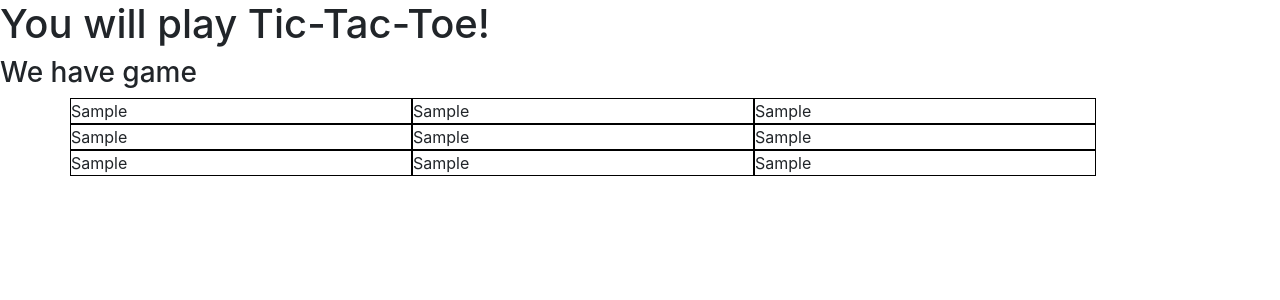
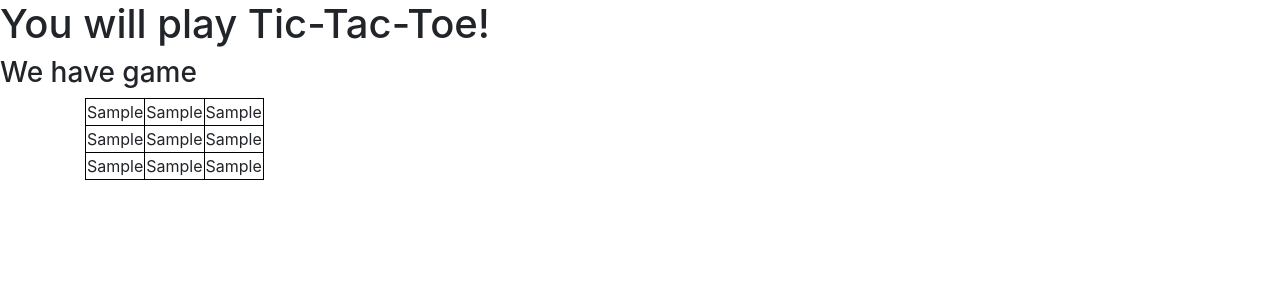
Before and after one commit to TheHorusHawk/Games-Arena, a Django app: template backend/ground/templates/ground/tictactoe.html in a window 1280 px wide. Shown: the top 300 px of the page. Run offline with Django 3.2, Linux system fonts and the light colour scheme; tables that the repository leaves empty hold one stand-in row (values such as "Sample post"); the template is opened without the code that fills it: values that come from a table or form of the project are taken from there, most other values are stand-ins (such as "Sample title", 1, 10 or a date in 2020); some libraries are stand-ins or nearby versions.

Commit message:
Changed tictactoe layout
Implemented rendering as table with ids

```diff
--- a/backend/ground/static/ground/tictactoe.css
+++ b/backend/ground/static/ground/tictactoe.css
@@ -1,4 +1,4 @@
-.square {
+td {
     min-width: 30%;
     border: 1px solid black;
 }
--- a/backend/ground/templates/ground/tictactoe.html
+++ b/backend/ground/templates/ground/tictactoe.html
@@ -18,29 +18,45 @@
 {% endif %}
 
 <div class="container">
-    <div class="row">
+    <table>
+        <tr>
+        {% comment %}
+        Check if sqxx == 0. If so, then empty
 
-    {% comment %}
-    Check if sqxx == 0. If so, then empty
+        {{ board.sq01 }} {{ board.sq02 }}</p>
 
-    {{ board.sq01 }} {{ board.sq02 }}</p>
-
-    {% endcomment %}
-        <div class="col4 square">{{ board.sq00 }}</div>
-        <div class="col4 square">{{ board.sq01 }}</div>
-        <div class="col4 square">{{ board.sq02 }}</div>
-    </div>
-    <div class="row">
-        <div class="col4 square">{{ board.sq10 }}</div>
-        <div class="col4 square">{{ board.sq11 }}</div>
-        <div class="col4 square">{{ board.sq12 }}</div>
-    </div>
-    <div class="row">
-        <div class="col4 square">{{ board.sq20 }}</div>
-        <div class="col4 square">{{ board.sq21 }}</div>
-        <div class="col4 square">{{ board.sq22 }}</div>
-    </div>
-</div>
+        {% endcomment %}
+            <td><div class="col4 square" id="sq00">{{ board.sq00 }}</div></td>
+            <td>
+                <div class="col4 square" id="sq01">{{ board.sq01 }}</div>
+            </td>
+            <td>
+                <div class="col4 square" id="sq02">{{ board.sq02 }}</div>
+            </td>
+        </tr>
+        <tr>
+            <td>
+                <div class="col4 square" id="sq10">{{ board.sq10 }}</div>
+            </td>
+            <td>
+                <div class="col4 square" id="sq11">{{ board.sq11 }}</div>
+            </td>
+            <td>
+                <div class="col4 square" id="sq12">{{ board.sq12 }}</div>
+            </td>
+        </tr>
+        <tr>
+            <td>
+                <div class="col4 square" id="sq20">{{ board.sq20 }}</div>
+            </td>
+            <td>
+                <div class="col4 square" id="sq21">{{ board.sq21 }}</div>
+            </td>
+            <td>
+                <div class="col4 square" id="sq22">{{ board.sq22 }}</div>
+            </td>
+        </tr>
+    </table>
 
 {% if toPlay %}
 <script src="{% static 'ground/tictactoeactive.js' %}"></script>
```
